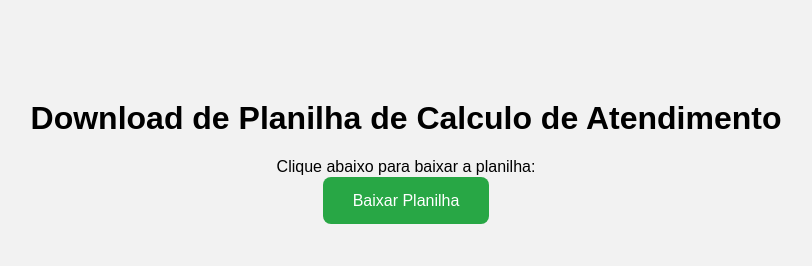
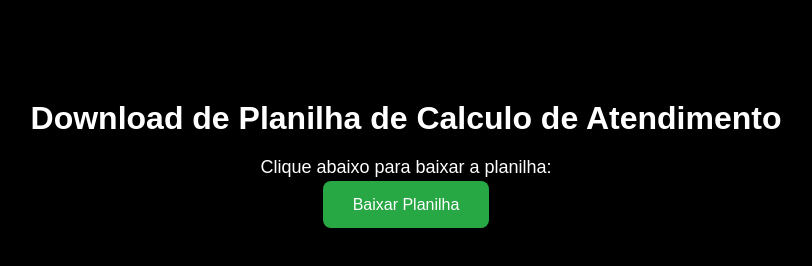
Before and after one commit to Megavictinho/Bot-Whatsapp, a plain HTML site: page templates/mega.html in a window 1280 px wide. Shown: the whole page, without its empty margins (234-1046 px from the left). Drawn offline with Linux system fonts and the light colour scheme.

Commit message:
Atualização 3.4

```diff
--- a/templates/mega.html
+++ b/templates/mega.html
@@ -6,7 +6,7 @@
     <style>
         body {
             font-family: Arial, sans-serif;
-            background-color: #f2f2f2;
+            background-color: black;
             text-align: center;
             margin-top: 100px;
         }
@@ -22,6 +22,14 @@
         .btn:hover {
             background-color: #218838;
         }
+        h1 {
+            color: white;
+            margin-bottom: 20px;
+        }
+        p {
+            color: white;
+            font-size: 18px;
+        }
     </style>
 </head>
 <body>
```
Also changed, not shown: templates/feriado.html (+1 -1 lines), templates/risco.html (+1 -1 lines), templates/videos.html (+1 -1 lines), templates/vip.html (+1 -1 lines).
